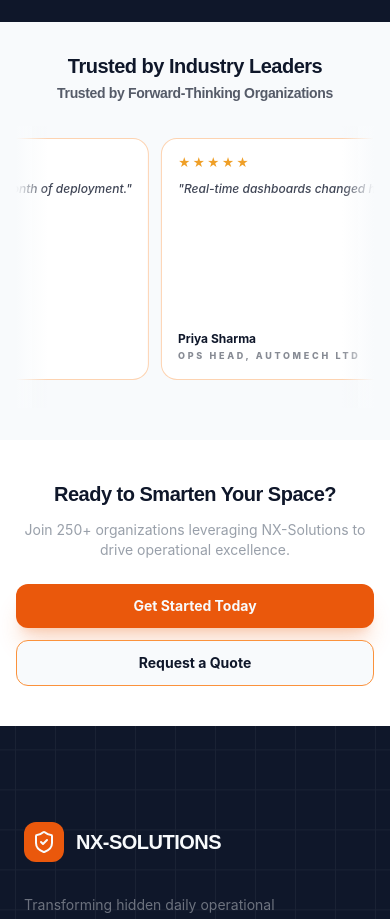
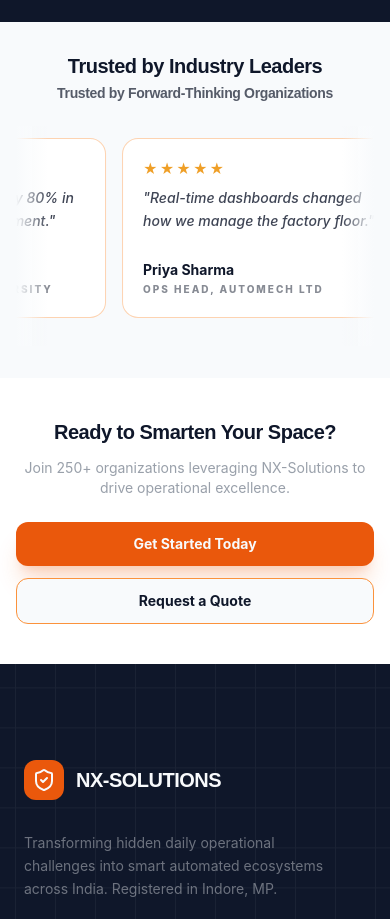
Before and after one commit to deepanshu076/NxSolution, a React (Vite) app: page / in a window 390 px wide. Shown: the part 4300-5219 px from the top of the page. Built offline with nearby package versions, Linux system fonts and the light colour scheme.

Commit message:
fix: improve testimonial card readability on mobile - fix size and font sizes

```diff
--- a/src/pages/Home.tsx
+++ b/src/pages/Home.tsx
@@ -237,7 +237,7 @@
             <div className="absolute inset-y-0 right-0 w-8 md:w-24 bg-gradient-to-l from-soft-white to-transparent z-10 pointer-events-none" />
 
             <div
-              className="flex w-max animate-marquee gap-3 md:gap-5 lg:gap-6 px-2 md:px-4 py-3 md:py-4"
+              className="flex w-max animate-marquee gap-4 md:gap-5 lg:gap-6 px-3 md:px-4 py-3 md:py-4"
               style={{ animationPlayState: isMarqueePaused ? "paused" : "running" }}
             >
               {[
@@ -254,15 +254,15 @@
                   key={i}
                   onMouseEnter={() => setIsMarqueePaused(true)}
                   onMouseLeave={() => setIsMarqueePaused(false)}
-                  className="min-w-[240px] sm:min-w-[300px] md:min-w-[380px] lg:min-w-[440px] p-4 md:p-7 lg:p-10 rounded-2xl md:rounded-3xl bg-white border border-soft-taupe/40 flex flex-col justify-between transition-all duration-300 hover:border-brand-walnut hover:shadow-2xl hover:shadow-brand-walnut/20 hover:-translate-y-2 cursor-pointer aspect-video md:aspect-[21/9]"
+                  className="w-[280px] sm:w-[340px] md:w-[400px] lg:w-[440px] min-h-[180px] sm:min-h-[160px] md:aspect-[21/9] p-5 md:p-7 lg:p-10 rounded-2xl md:rounded-3xl bg-white border border-soft-taupe/40 flex flex-col justify-between transition-all duration-300 hover:border-brand-walnut hover:shadow-2xl hover:shadow-brand-walnut/20 hover:-translate-y-2 cursor-pointer flex-shrink-0"
                 >
-                  <div className="mb-2 md:mb-6">
-                    <div className="flex gap-0.5 mb-2 md:mb-4 text-[#EF9F27] text-xs md:text-base lg:text-lg">{"★★★★★".split("").map((s, idx) => <span key={idx}>{s}</span>)}</div>
-                    <p className="text-brand-black/80 italic text-xs md:text-sm lg:text-base font-medium leading-relaxed">"{t.quote}"</p>
+                  <div className="mb-3 md:mb-4">
+                    <div className="flex gap-0.5 mb-2 md:mb-3 text-[#EF9F27] text-sm md:text-base">{"★★★★★".split("").map((s, idx) => <span key={idx}>{s}</span>)}</div>
+                    <p className="text-brand-black/80 italic text-sm md:text-base font-medium leading-relaxed">"{t.quote}"</p>
                   </div>
                   <div>
-                    <div className="font-bold text-brand-black text-xs md:text-sm lg:text-base">{t.author}</div>
-                    <div className="text-[9px] md:text-[10px] text-brand-black/50 uppercase tracking-[.3em] mt-0.5 md:mt-1 font-extrabold">{t.role}</div>
+                    <div className="font-bold text-brand-black text-sm md:text-base">{t.author}</div>
+                    <div className="text-[10px] md:text-[10px] text-brand-black/50 uppercase tracking-[.2em] mt-0.5 font-extrabold">{t.role}</div>
                   </div>
                 </div>
               ))}
```
